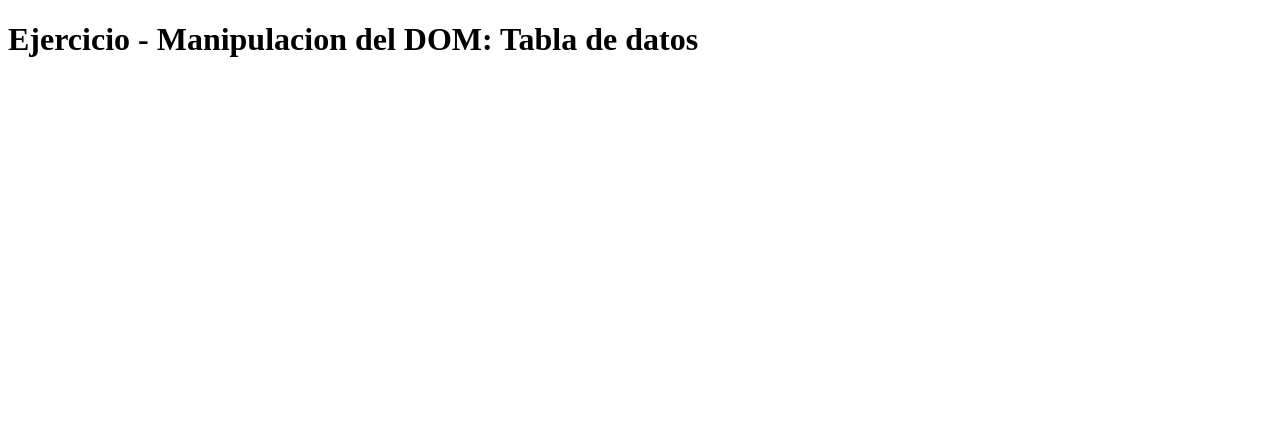
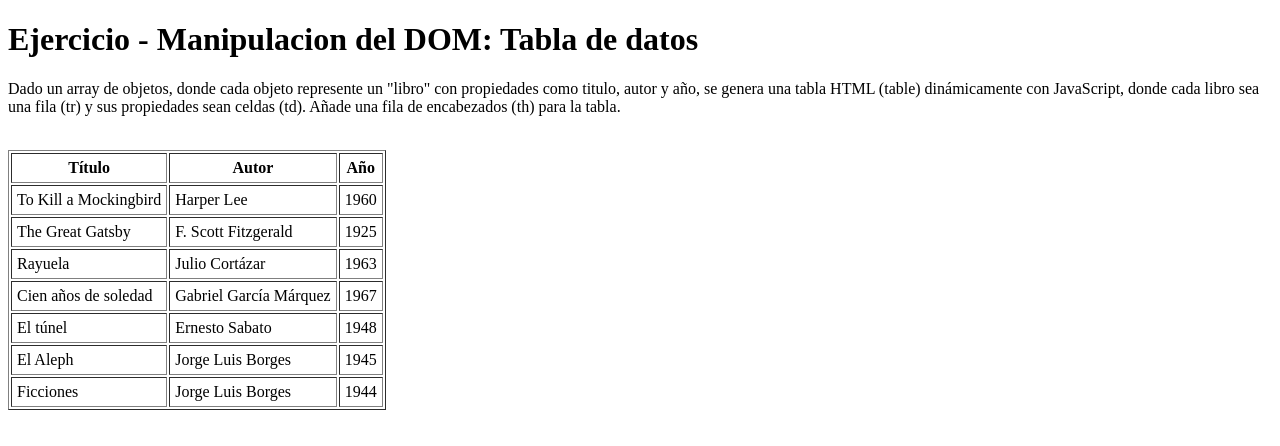
Before and after one commit to MauroAlvarenga/desarrollo-web-itec-2025, a plain HTML site: page JS/Actividades varias/Ejercicio JS N9 - Tabla de datos/index.html in a window 1280 px wide. Drawn offline with Linux system fonts and the light colour scheme.

Commit message:
More JS exercises

```diff
--- a/JS/Actividades varias/Ejercicio JS N9 - Tabla de datos/index.html
+++ b/JS/Actividades varias/Ejercicio JS N9 - Tabla de datos/index.html
@@ -7,6 +7,56 @@
 </head>
 <body>
   <h1>Ejercicio - Manipulacion del DOM: Tabla de datos</h1>
-  <p></p>
+  <p>Dado un array de objetos, donde cada objeto represente un "libro" con propiedades como titulo, autor y año, se genera una tabla HTML (table) dinámicamente con JavaScript, donde cada libro sea una fila (tr) y sus propiedades sean celdas (td). Añade una fila de encabezados (th) para la tabla.</p>
+  <br>
+
+  <table id="table" border="1" cellpadding="5">
+    <thead>
+      <tr>
+        <th>Título</th>
+        <th>Autor</th>
+        <th>Año</th>
+      </tr>
+    </thead>
+    <tbody id="table-body">
+      <!-- Las filas se generarán dinámicamente aquí -->
+    </tbody>
+  </table>
+
+  <script>
+    // Objeto con datos de ejemplo
+    let books = [
+      { title: 'To Kill a Mockingbird', author: 'Harper Lee', year: 1960 },
+      { title: 'The Great Gatsby', author: 'F. Scott Fitzgerald', year: 1925 },
+      { title: 'Rayuela', author: 'Julio Cortázar', year: 1963 },
+      { title: 'Cien años de soledad', author: 'Gabriel García Márquez', year: 1967 },
+      { title: 'El túnel', author: 'Ernesto Sabato', year: 1948 },
+      { title: 'El Aleph', author: 'Jorge Luis Borges', year: 1945 },
+      { title: 'Ficciones', author: 'Jorge Luis Borges', year: 1944 }
+    ];
+
+    const createTable = (data) => {
+      const tableBody = document.getElementById('table-body');
+      tableBody.innerHTML = ''; // Limpiar el contenido previo
+      for (let book of data) {
+        const row = document.createElement('tr');
+        const titleCell = document.createElement('td');
+        const authorCell = document.createElement('td');
+        const yearCell = document.createElement('td');
+
+        titleCell.textContent = book.title;
+        authorCell.textContent = book.author;
+        yearCell.textContent = book.year;
+
+        row.appendChild(titleCell);
+        row.appendChild(authorCell);
+        row.appendChild(yearCell);
+        tableBody.appendChild(row);
+      }
+    }
+
+    // Llamar a la función para crear la tabla al cargar la página
+    createTable(books);
+  </script>
 </body>
 </html>
```
Also changed, not shown: JS/Actividades varias/Ejercicio JS - Cambio de tema - Modo Oscuro/index.html (+1 -14 lines), JS/Actividades varias/Ejercicio JS N10 - Filtrado de lista/index.html (added, +51 -0 lines), JS/Actividades varias/Ejercicio JS 4 - Listado de elementos dinámicos/index.html (renamed from JS/Actividades varias/Ejercicio JS - Listado de elementos dinámicos/index.html), 3 other files.
